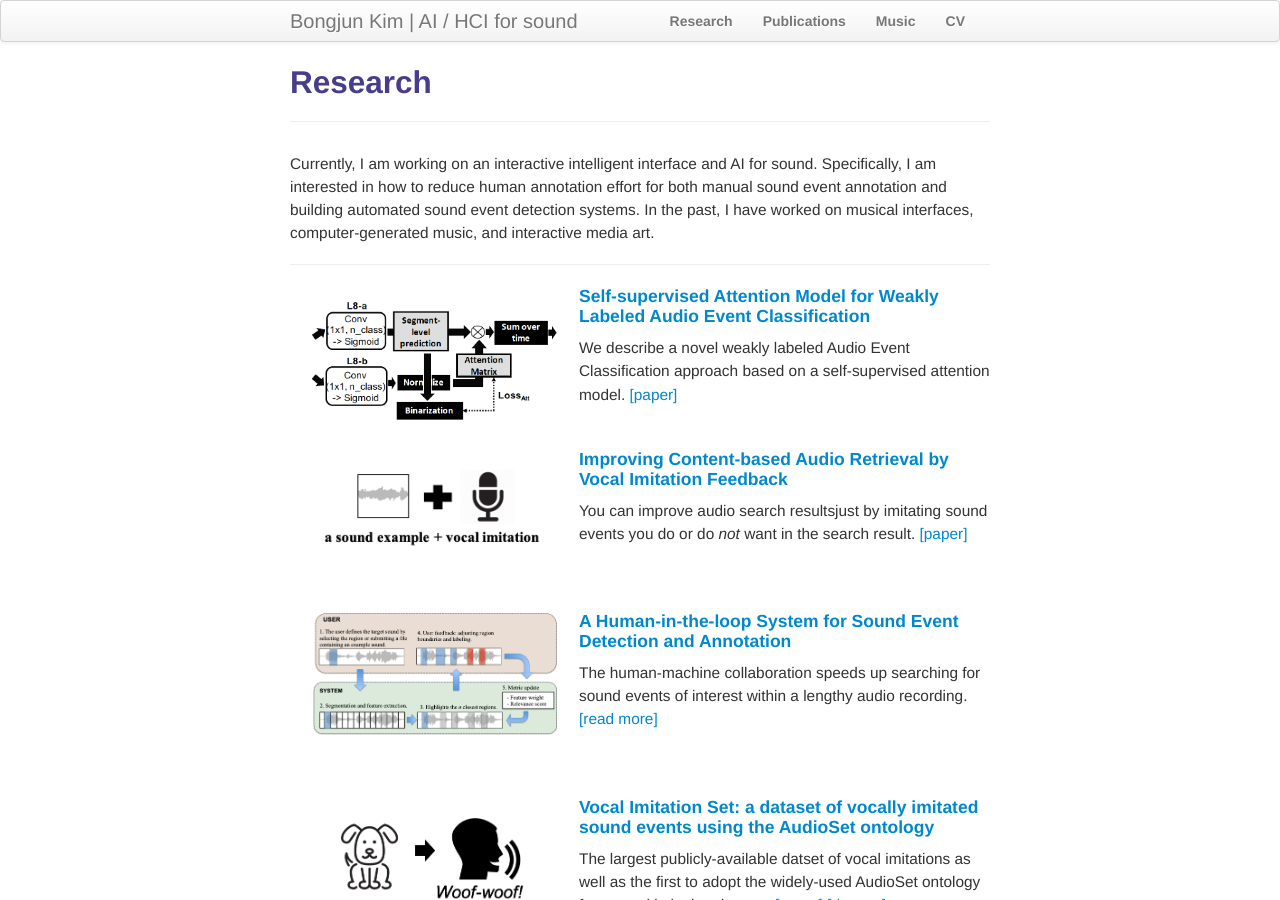
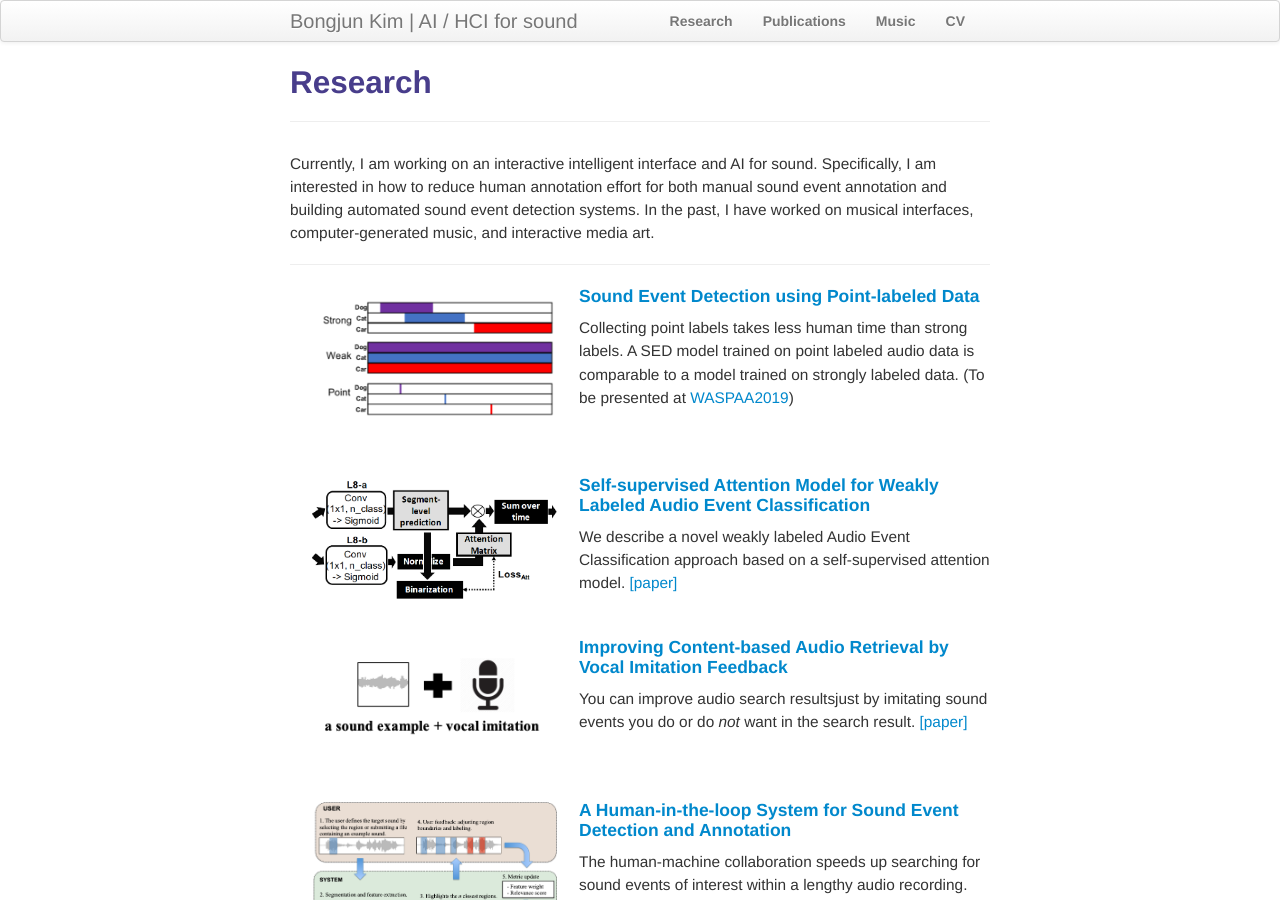
Before and after one commit to bongjun/bongjun.github.io, a Jekyll site: the page built from pages/research.md, in a window 1280 px wide and 900 px high. Built offline with Jekyll 4.4.1, drawn with Linux system fonts in a browser that asks for light colours.

Commit message:
Update research.md

```diff
--- a/pages/research.md
+++ b/pages/research.md
@@ -8,6 +8,12 @@ Currently, I am working on an interactive intelligent interface and AI for sound
 
 <hr>
 
+<a href="{{ BASE_PATH }}/pages/research.html"><img src="{{ BASE_PATH }}/pages/files/point_labels.png" width="35%" height="35%" align="left" style="margin:10px 20px "></a>
+#### [Sound Event Detection using Point-labeled Data](https://bongjun.github.io/pages/research.html)
+
+Collecting point labels takes less human time than strong labels. A SED model trained on point labeled audio data is comparable to a model trained on strongly labeled data. (To be presented at [WASPAA2019](https://www.waspaa.com/)) <br><br>
+
+<br>
 <a href="{{ BASE_PATH }}/pages/research.html"><img src="{{ BASE_PATH }}/pages/files/eusipco19.png" width="35%" height="35%" align="left" style="margin:10px 20px "></a>
 #### [Self-supervised Attention Model for Weakly Labeled Audio Event Classification](https://bongjun.github.io/pages/research.html)
 We describe a novel weakly labeled Audio Event Classification approach based on a self-supervised attention model. [[paper]]({{ BASE_PATH }}/pages/files/papers/eusipco19_BK.pdf)
```
